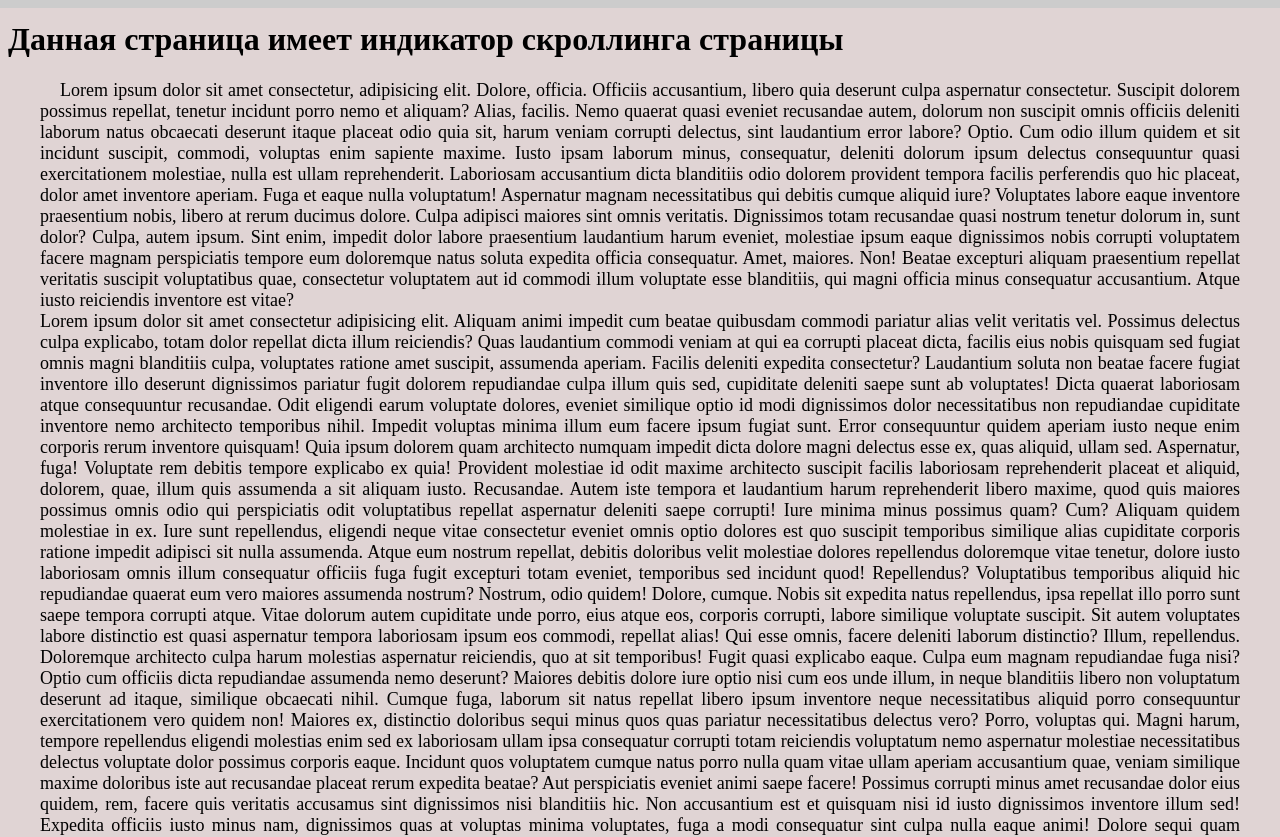
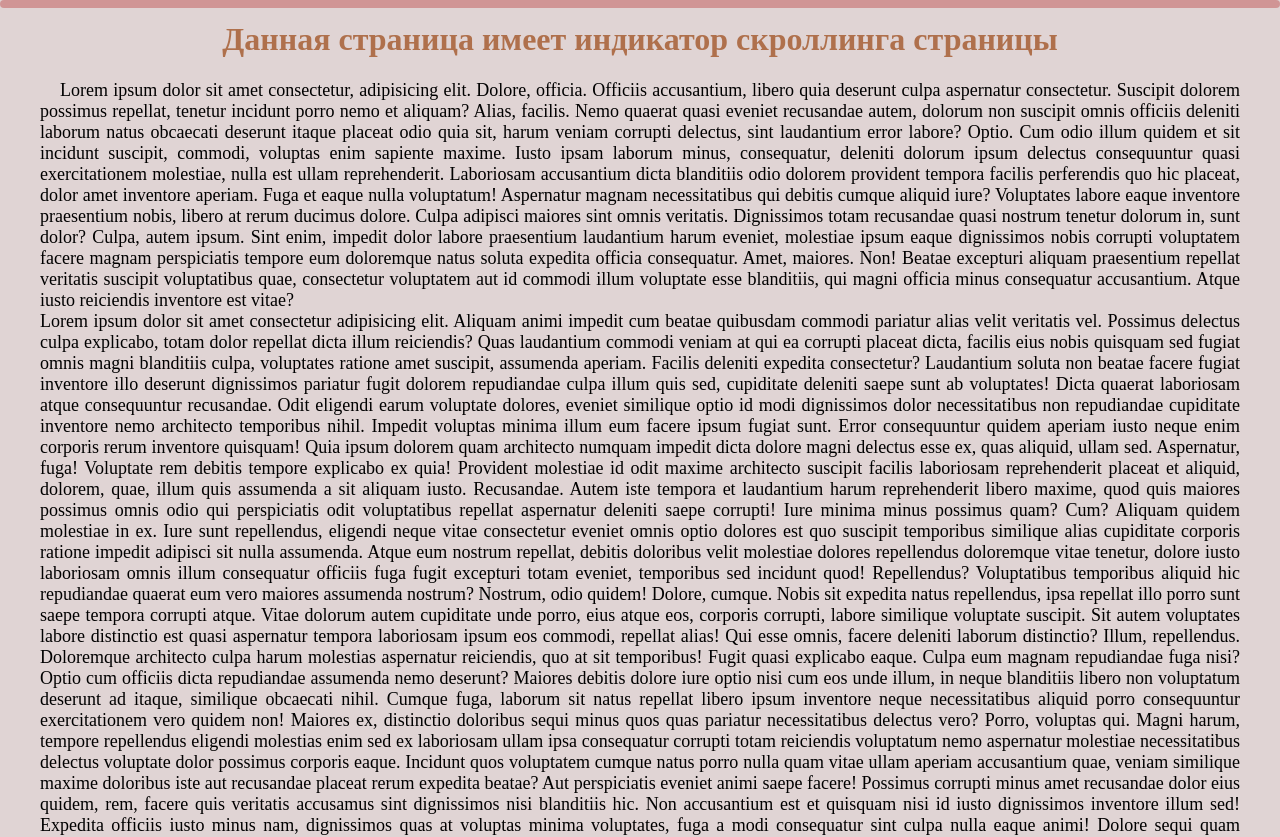
Before and after one commit to Scrymez/ind_scroll, a plain HTML site: page index.html in a window 1280 px wide. Shown: the top 837 px of the page. Drawn offline with Linux system fonts and the light colour scheme.

Commit message:
Добавил стили для заголовка

```diff
--- a/style.css
+++ b/style.css
@@ -1,20 +1,26 @@
 body{
    background-color: rgba(195, 171, 171, .5);
+}
+h1{
+   text-align: center;
+   color: #af704c;
 }
 .progress-container{
    width: 100%;
    height: 8px;
-   background-color: #ccc;
+   background-color: #d09595;
    left: 0;
    top: 0;
    right: 0;
    position: fixed;
    z-index: 1;
+   border-radius: 5px;
 }
 .progress-bar{
    height: 8px;
-   background-color: #4c98af;
+   background-color: #af664c;
    width: 0%;
+   border-radius: 5px;
 }
 .txt{
    margin: 0 auto;
```
